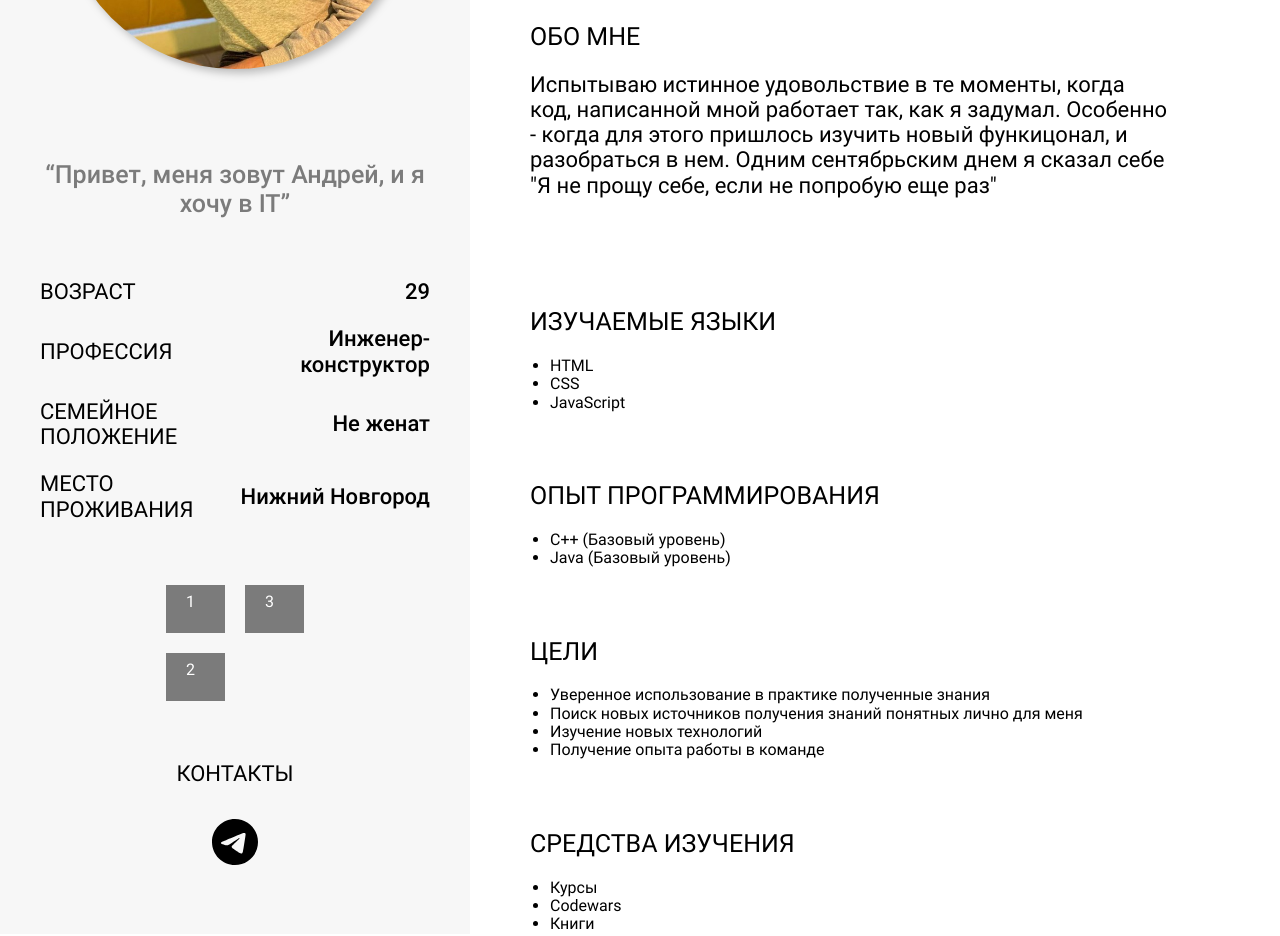
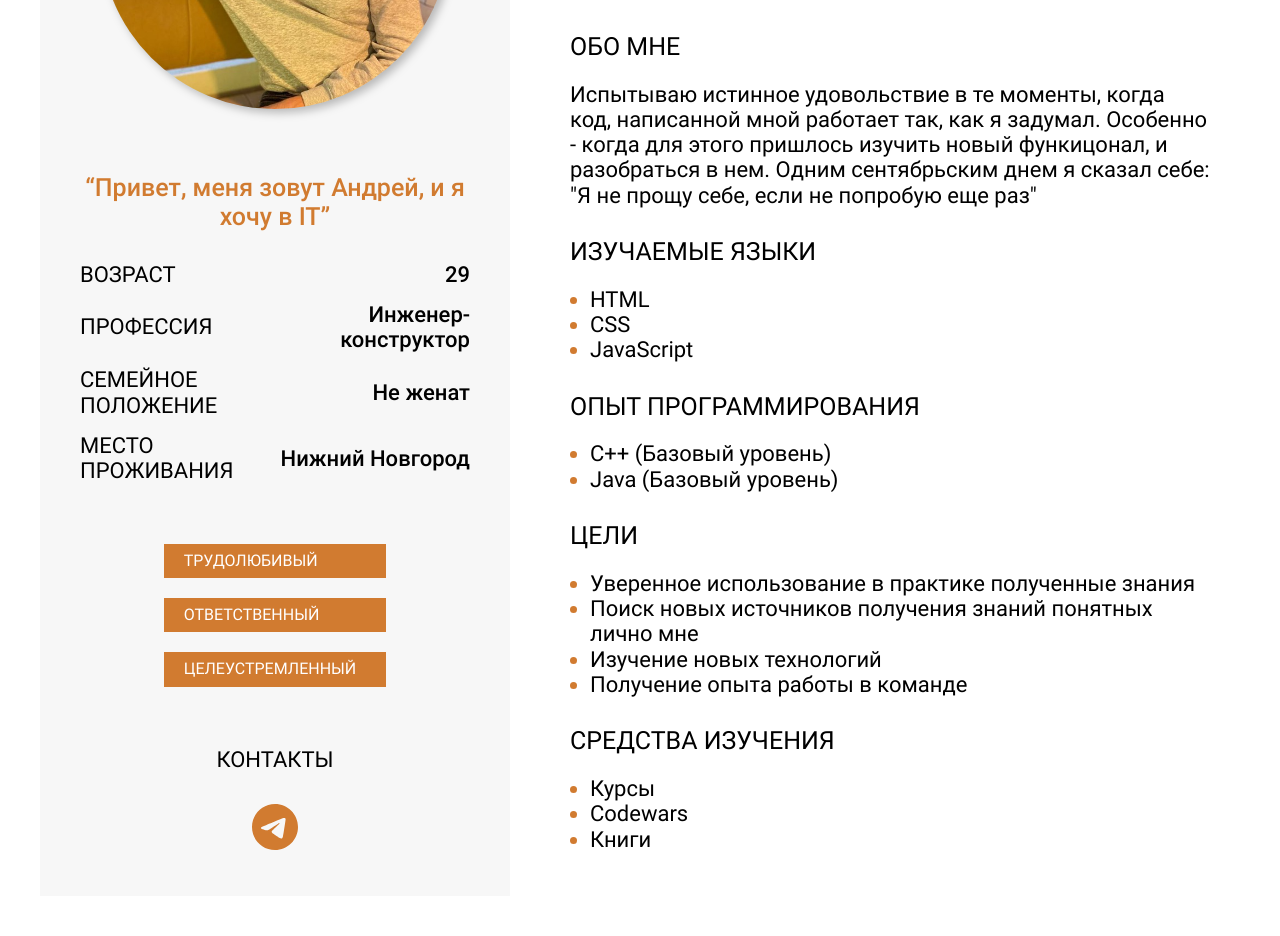
Before and after one commit to springdale95/personal-card, a plain HTML site: page index.html in a window 1280 px wide. Shown: the part 321-1257 px from the top of the page. Drawn offline with Linux system fonts and the light colour scheme; files whose address does not match are found by name.

Commit message:
second iteration

```diff
--- a/index.html
+++ b/index.html
@@ -9,9 +9,14 @@
 </head>
 <body>
     <main>
+        <div class="wrapper">
             <div class="container grid">
+
                 <aside class="aside">
                     <img class="aside__personal-photo" src="./img/personal-photo.jpg" alt="personal-photo">
+                    <h1 class="aside_adaptive-name section-name">
+                        Андрей Батарин
+                    </h1>
                     <span class="aside__quote">
                         “Привет, меня зовут Андрей, и я хочу в IT”
                     </span>
@@ -41,37 +46,42 @@
                             Нижний Новгород
                         </li>
                     </ul>
+
                     <div class="aside__characteristics">
                         <span class="aside__my-characteristic">
-                        1
+                            Трудолюбивый
                         </span>
                         <span class="aside__my-characteristic">
-                        2
+                            Ответственный
                         </span>
                         <span class="aside__my-characteristic">
-                        3
+                            Целеустремленный
                         </span>
                     </div>
+
                     <div class="aside__social-media">
                         <h2 class="title aside__social-media-title">
                             Контакты
                         </h2>
-                    <a href="#" class="aside__logo-link">
-                        <img class="aside__logo-link-img" src="./img/telegram-logo.svg" alt="">
+                        <a href="https://t.me/springdale" class="aside__logo-link">
+                            <svg class="aside__logo-link-img" xmlns="http://www.w3.org/2000/svg"  viewBox="0 0 50 50" width="50px" height="50px"><path d="M25,2c12.703,0,23,10.297,23,23S37.703,48,25,48S2,37.703,2,25S12.297,2,25,2z M32.934,34.375	c0.423-1.298,2.405-14.234,2.65-16.783c0.074-0.772-0.17-1.285-0.648-1.514c-0.578-0.278-1.434-0.139-2.427,0.219	c-1.362,0.491-18.774,7.884-19.78,8.312c-0.954,0.405-1.856,0.847-1.856,1.487c0,0.45,0.267,0.703,1.003,0.966	c0.766,0.273,2.695,0.858,3.834,1.172c1.097,0.303,2.346,0.04,3.046-0.395c0.742-0.461,9.305-6.191,9.92-6.693	c0.614-0.502,1.104,0.141,0.602,0.644c-0.502,0.502-6.38,6.207-7.155,6.997c-0.941,0.959-0.273,1.953,0.358,2.351	c0.721,0.454,5.906,3.932,6.687,4.49c0.781,0.558,1.573,0.811,2.298,0.811C32.191,36.439,32.573,35.484,32.934,34.375z"/></svg>
                         </a>
                     </div>
+
                 </aside>
-            <div class="section">
+
+                <section class="section">
                     <div class="section__top">
                         <div class="section__title">
                             <span class="section__top-span">
                                 Персональная карточка
                             </span>
-                        <h1 class="section__name">
+                            <h1 class="section-name">
                                 Андрей Батарин
                             </h1>
                         </div>
-                    <div class="section-card section-card__about-padding">
+
+                        <article class="section-card section-card__about-padding">
                             <h2 class="title section__title-padding">
                                 Обо мне
                             </h2>
@@ -79,77 +89,83 @@
                                 Испытываю истинное удовольствие в те моменты, когда
                                 код, написанной мной работает так, как я задумал.
                                 Особенно - когда для этого пришлось изучить новый функицонал,
-                            и разобраться в нем. Одним сентябрьским днем я сказал себе
+                                и разобраться в нем. Одним сентябрьским днем я сказал себе:
                                 "Я не прощу себе, если не попробую еще раз"
                             </p>
+                        </article>
                     </div>
-                </div>
+
                     <div class="section__bottom">
-                    <div class="section-card">
+
+                        <article class="section-card">
                             <h2 class="title section__title-padding">
                                 Изучаемые языки
                             </h2>
                             <ul>
-                            <li class="list-element">
+                                <li class="list-element paragraph">
                                     HTML
                                 </li>
-                            <li class="list-element">
+                                <li class="list-element paragraph">
                                     CSS
                                 </li>
-                            <li class="list-element">
+                                <li class="list-element paragraph">
                                     JavaScript
                                 </li>
                             </ul>
-                    </div>
-                    <div class="section-card">
+                        </article>
+
+                        <article class="section-card">
                             <h2 class="title section__title-padding">
                                 Опыт программирования
                             </h2>
                             <ul>
-                            <li class="list-element">
+                                <li class="list-element paragraph">
                                     C++ (Базовый уровень)
                                 </li>
-                            <li class="list-element">
+                                <li class="list-element paragraph">
                                     Java (Базовый уровень)
                                 </li>
                             </ul>
-                    </div>
-                    <div class="section-card">
+                        </article>
+
+                        <article class="section-card">
                             <h2 class="title section__title-padding">
                                 Цели
                             </h2>
                             <ul>
-                            <li class="list-element">
+                                <li class="list-element paragraph">
                                     Уверенное использование в практике полученные знания
                                 </li>
-                            <li class="list-element">
-                                Поиск новых источников получения знаний понятных лично для меня
+                                <li class="list-element paragraph">
+                                    Поиск новых источников получения знаний понятных лично мне
                                 </li>
-                            <li class="list-element">
+                                <li class="list-element paragraph">
                                     Изучение новых технологий
                                 </li>
-                            <li class="list-element">
+                                <li class="list-element paragraph">
                                     Получение опыта работы в команде
                                 </li>
                             </ul>
-                    </div>
-                    <div class="section-card">
+                        </article>
+
+                        <article class="section-card">
                             <h2 class="title section__title-padding">
                                 Средства изучения
                             </h2>
                             <ul>
-                            <li class="list-element">
+                                <li class="list-element paragraph">
                                     Курсы
                                 </li>
-                            <li class="list-element">
+                                <li class="list-element paragraph">
                                     Codewars
                                 </li>
-                            <li class="list-element">
+                                <li class="list-element paragraph">
                                     Книги
                                 </li>
                             </ul>
+                        </article>
                     </div>
-                </div>
+                </section>
             </div>
         </div>
     </main>
--- a/style/style.css
+++ b/style/style.css
@@ -3,7 +3,7 @@
 :root {
     --aside-bg: #F7F7F7;
     --drop-shadow: rgba(0, 0, 0, 0.25);
-    --main-color: #7B7B7B;
+    --main-color: 	RGB(209,123,48);
     --user-personal-text: #4C4C4C;
     --text-color: #181818;
 }
@@ -49,6 +49,10 @@ body {
 
 /*_____________________________________________________________________*/
 
+.wrapper {
+    margin: 40px;
+}
+
 .container {
     max-width: 1600px;
     margin: 0 auto;
@@ -86,6 +90,10 @@ body {
     filter: drop-shadow(4px 4px 4px var(--drop-shadow));
 }
 
+.aside_adaptive-name {
+    display: none;
+}
+
 .aside__quote {
     font-weight: 500;
     font-size: 25px;
@@ -113,8 +121,7 @@ body {
 
 .aside__characteristics {
     display: grid;
-    grid-auto-flow: column;
-    grid-template-rows: repeat(2, 1fr);
+    grid-auto-flow: row;
     gap: 20px;
     padding: 60px 0 60px;
 }
@@ -138,6 +145,10 @@ body {
     gap: 30px;
 }
 
+.aside__logo-link-img {
+    fill: var(--main-color);
+}
+
 /*_____________________________________________________________________*/
 
 .section {
@@ -153,7 +164,7 @@ body {
     padding-bottom: 20px;
 }
 
-.section__name {
+.section-name {
     font-weight: 700;
     font-size: 90px;
     color: var(--user-name-text);
@@ -181,23 +192,52 @@ body {
     margin-left: 20px;
 }
 
-
+.list-element::marker {
+    color: var(--main-color);
+}
 
 /*_____________________________________________________________________*/
 
 @media (max-width: 1080px) {
 
 .container {
-    max-width: 470px;
+    min-width: 480px;
     margin: 0 auto;
+    justify-content: center;
 }
 
-.aside {
-    max-width: 100%;
+.grid {
+    grid-template-columns: 1fr;
 }
 
 .section {
-    max-width: 100%;
+    width: 100%;
+}
+
+.section__title {
+    display: none;
+}
+
+.aside_adaptive-name {
+    display: block;
+    text-align: center;
+    padding-top: 65px;
 }
 
 }
+
+@media (max-width: 1539px) {
+
+.section-card__about-padding {
+    padding: 30px 0;
+}
+
+.section__bottom {
+    gap: 30px;
+}
+
+.section__title {
+    padding: 25px 0 30px;
+}
+
+}
```
Lines whose indentation alone changed are shown as unchanged.
